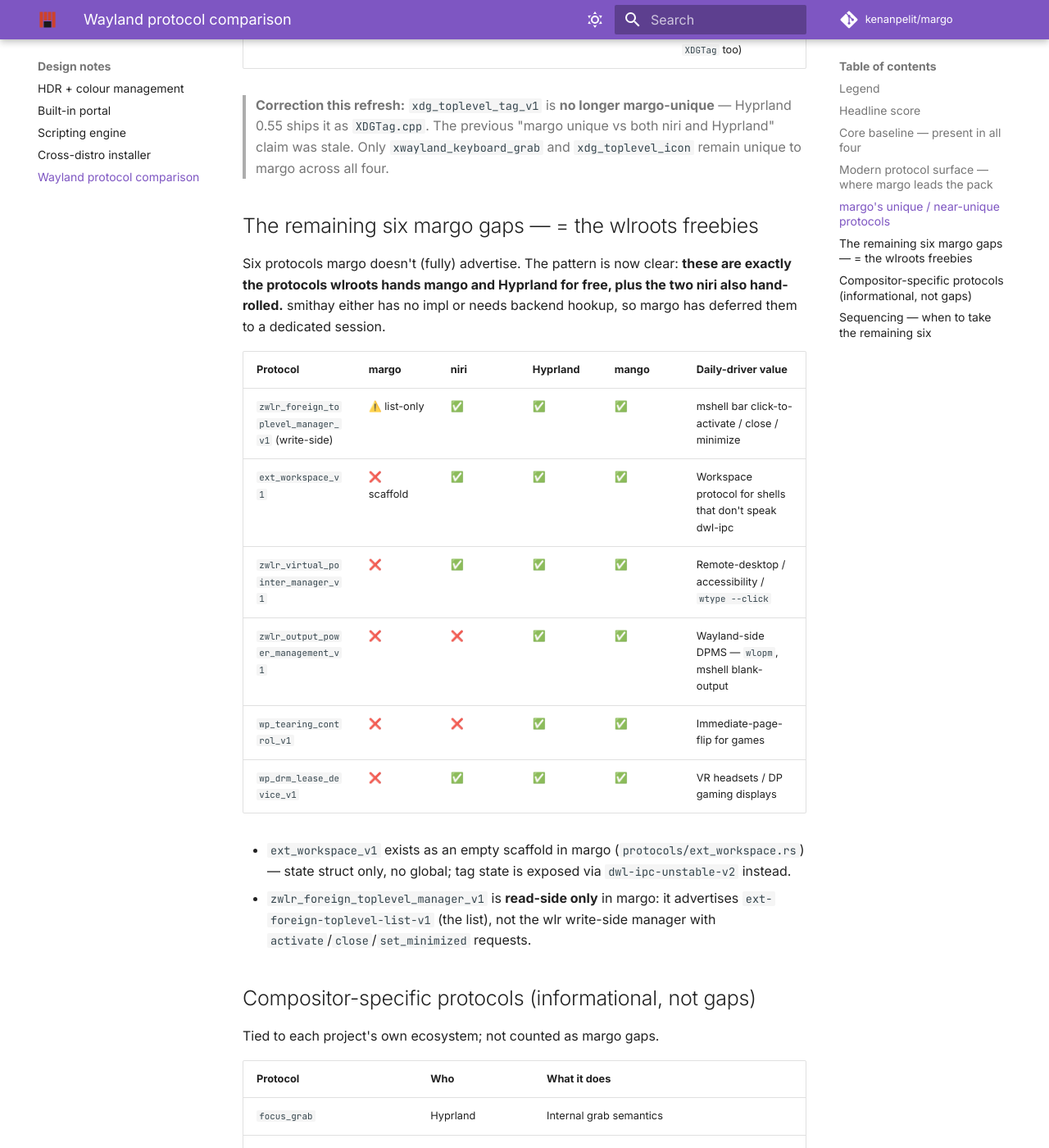
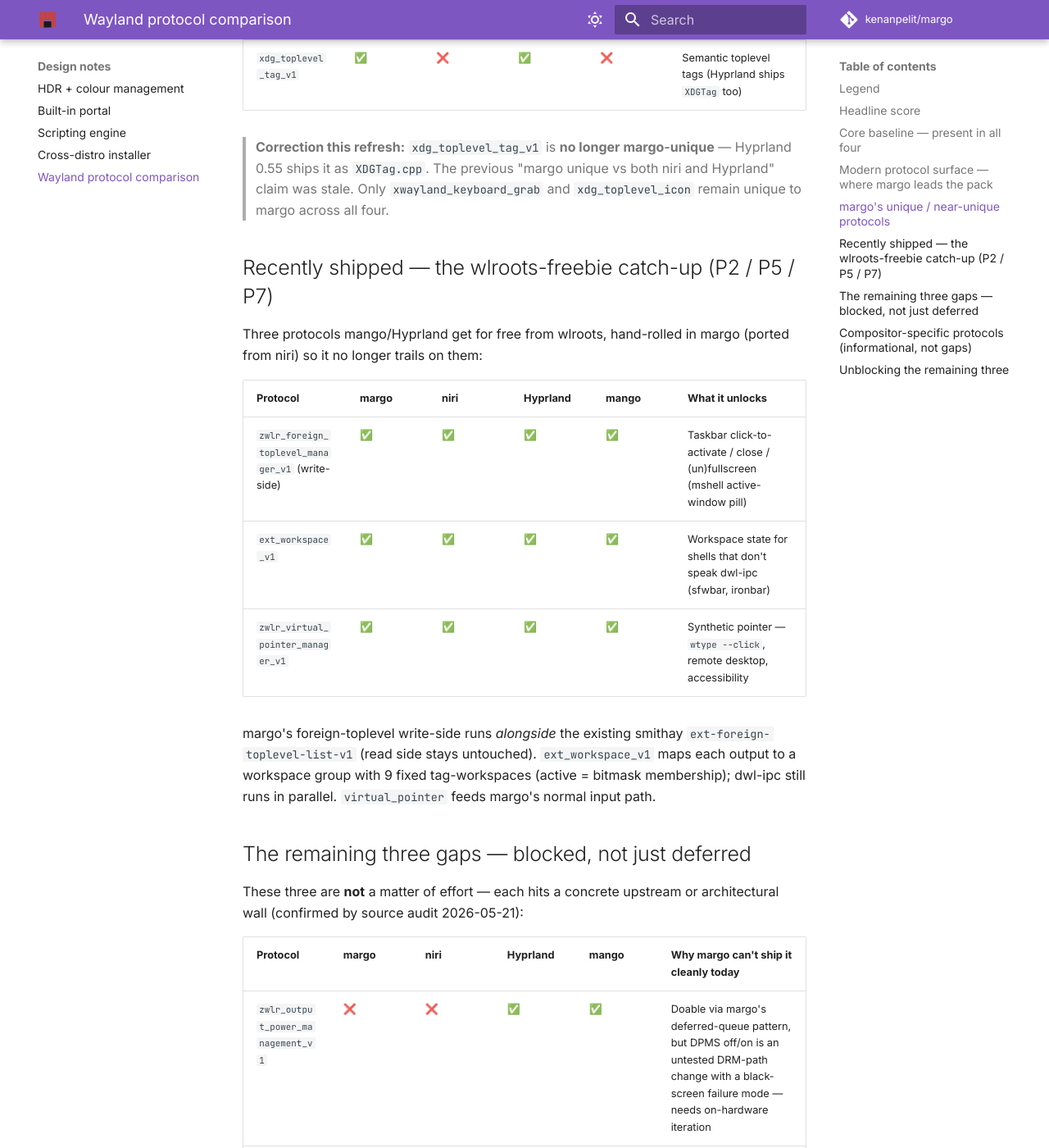
Before and after one commit to kenanpelit/margo, an MkDocs documentation site: the page built from docs/protocol-comparison.md, in a window 1280 px wide and 1400 px high, scrolled down 3618 px. Shown: the whole window at 82% size. Built offline with MkDocs 1.6.1 and Material for MkDocs 9.7.7, drawn with Linux system fonts in a browser that asks for light colours; comment, search, counter and statistics services are not loaded; some of the changed text lies outside the part shown.

Commit message:
docs: protocol parity — P2/P5/P7 shipped, P11/P12/P13 blocked
Update protocol-comparison.md + road_map.md §15.10 to reflect the
2026-05-21 work:

- margo now advertises ~57 globals (was ~54), past mango (~53): P2
  (foreign-toplevel write-side), P5 (ext_workspace), P7 (virtual_pointer)
  shipped as niri ports.
- The remaining three are documented as blocked, not just deferred:
  - P13 wp_tearing_control: upstream-blocked — smithay's DrmCompositor
    has no tearing/async page-flip (FrameFlags has no tearing variant)
    and the bindings aren't in the pinned wayland-protocols.
  - P11 wp_drm_lease_device: architecture-blocked — lease_request needs
    synchronous DrmDevice access, but MargoState deliberately can't reach
    the udev BackendData (state.rs:250).
  - P12 zwlr_output_power_management: feasible via the deferred-queue
    pattern, but the DPMS apply is an untested DRM path with a
    black-screen failure mode; deferred to on-hardware iteration.

Co-Authored-By: Claude Opus 4.7 <noreply@anthropic.com>

```diff
--- a/docs/protocol-comparison.md
+++ b/docs/protocol-comparison.md
@@ -32,21 +32,21 @@ numbers are comparable.
 | Compositor | Protocols (approx.) | Stack | Note |
 |---|---|---|---|
 | **Hyprland** `0.55.0` | **~67** | C++ (hand-rolled) | Widest surface — 61 protocol modules + 6 core, plus Hyprland-only extensions |
-| **margo** | **~54** | Rust / smithay | Modern surface; **passed niri**, **drew level with mango** on a different protocol mix |
-| **mango** `0.13.1` | **~53** | C / wlroots | Broad-but-legacy: wlroots hands it everything, including protocols margo still lacks |
+| **margo** | **~57** | Rust / smithay | Modern surface; **passed niri and mango**; pursuing Hyprland |
+| **mango** `0.13.1` | **~53** | C / wlroots | Broad-but-legacy: wlroots hands it everything for free |
 | **niri** `26.4.0` | **~41** | Rust / smithay | Tightest surface; deliberately minimal |
 
-The headline story shifted this refresh: **margo (~54) has effectively
-drawn level with its own C ancestor mango (~53) in raw count — but with
-a deliberately different mix.** margo carries the *modern* protocol
-surface (HDR colour-management, content-type, fifo/commit-timing,
-security-context, pointer-warp, xdg-dialog, system-bell, toplevel-icon,
-toplevel-tag, xwayland-keyboard-grab) that mango's wlroots base does not
-expose, while mango still wins the *legacy wlroots freebies* (tearing,
-drm-lease, virtual-pointer, output-power, ext-workspace,
-foreign-toplevel write-side, export-dmabuf) that margo has not wired up
-yet. The remaining six margo gaps are, almost exactly, that
-wlroots-freebie set.
+The headline story shifted this refresh: **margo (~57) has overtaken its
+own C ancestor mango (~53)** after hand-rolling three protocols mango got
+from wlroots — `zwlr_foreign_toplevel_manager_v1` (write-side, P2),
+`ext_workspace_v1` (P5) and `zwlr_virtual_pointer_manager_v1` (P7). margo
+already led on the *modern* surface (HDR colour-management, content-type,
+fifo/commit-timing, security-context, pointer-warp, xdg-dialog,
+system-bell, toplevel-icon, toplevel-tag, xwayland-keyboard-grab) that
+mango's wlroots base doesn't expose; closing the workspace / toplevel /
+virtual-pointer gap puts it ahead outright. The three protocols still
+unadvertised (`output_power`, `tearing_control`, `drm_lease`) are
+blocked, not just deferred — see "remaining three gaps" below.
 
 ## Core baseline — present in all four
 
@@ -111,29 +111,36 @@ niri and mango each miss large chunks.
 > `xwayland_keyboard_grab` and `xdg_toplevel_icon` remain unique to
 > margo across all four.
 
-## The remaining six margo gaps — = the wlroots freebies
+## Recently shipped — the wlroots-freebie catch-up (P2 / P5 / P7)
 
-Six protocols margo doesn't (fully) advertise. The pattern is now
-clear: **these are exactly the protocols wlroots hands mango and
-Hyprland for free, plus the two niri also hand-rolled.** smithay either
-has no impl or needs backend hookup, so margo has deferred them to a
-dedicated session.
+Three protocols mango/Hyprland get for free from wlroots, hand-rolled in
+margo (ported from niri) so it no longer trails on them:
 
-| Protocol | margo | niri | Hyprland | mango | Daily-driver value |
+| Protocol | margo | niri | Hyprland | mango | What it unlocks |
 |---|---|---|---|---|---|
-| `zwlr_foreign_toplevel_manager_v1` (write-side) | ⚠️ list-only | ✅ | ✅ | ✅ | mshell bar click-to-activate / close / minimize |
-| `ext_workspace_v1` | ❌ scaffold | ✅ | ✅ | ✅ | Workspace protocol for shells that don't speak dwl-ipc |
-| `zwlr_virtual_pointer_manager_v1` | ❌ | ✅ | ✅ | ✅ | Remote-desktop / accessibility / `wtype --click` |
-| `zwlr_output_power_management_v1` | ❌ | ❌ | ✅ | ✅ | Wayland-side DPMS — `wlopm`, mshell blank-output |
-| `wp_tearing_control_v1` | ❌ | ❌ | ✅ | ✅ | Immediate-page-flip for games |
-| `wp_drm_lease_device_v1` | ❌ | ✅ | ✅ | ✅ | VR headsets / DP gaming displays |
+| `zwlr_foreign_toplevel_manager_v1` (write-side) | ✅ | ✅ | ✅ | ✅ | Taskbar click-to-activate / close / (un)fullscreen (mshell active-window pill) |
+| `ext_workspace_v1` | ✅ | ✅ | ✅ | ✅ | Workspace state for shells that don't speak dwl-ipc (sfwbar, ironbar) |
+| `zwlr_virtual_pointer_manager_v1` | ✅ | ✅ | ✅ | ✅ | Synthetic pointer — `wtype --click`, remote desktop, accessibility |
 
-- `ext_workspace_v1` exists as an empty scaffold in margo
-  (`protocols/ext_workspace.rs`) — state struct only, no global; tag
-  state is exposed via `dwl-ipc-unstable-v2` instead.
-- `zwlr_foreign_toplevel_manager_v1` is **read-side only** in margo: it
-  advertises `ext-foreign-toplevel-list-v1` (the list), not the wlr
-  write-side manager with `activate`/`close`/`set_minimized` requests.
+margo's foreign-toplevel write-side runs *alongside* the existing
+smithay `ext-foreign-toplevel-list-v1` (read side stays untouched).
+`ext_workspace_v1` maps each output to a workspace group with 9 fixed
+tag-workspaces (active = bitmask membership); dwl-ipc still runs in
+parallel. `virtual_pointer` feeds margo's normal input path.
+
+## The remaining three gaps — blocked, not just deferred
+
+These three are **not** a matter of effort — each hits a concrete
+upstream or architectural wall (confirmed by source audit 2026-05-21):
+
+| Protocol | margo | niri | Hyprland | mango | Why margo can't ship it cleanly today |
+|---|---|---|---|---|---|
+| `zwlr_output_power_management_v1` | ❌ | ❌ | ✅ | ✅ | Doable via margo's deferred-queue pattern, but DPMS off/on is an untested DRM-path change with a black-screen failure mode — needs on-hardware iteration |
+| `wp_tearing_control_v1` | ❌ | ❌ | ✅ | ✅ | **Upstream-blocked**: smithay's `DrmCompositor` exposes no tearing / async page-flip (`FrameFlags` has no tearing variant) and the `wp_tearing_control` bindings aren't in the pinned wayland-protocols. Advertising it would be a no-op lie to clients |
+| `wp_drm_lease_device_v1` | ❌ | ✅ | ✅ | ✅ | **Architecture-blocked**: `lease_request` must synchronously build a `DrmLeaseBuilder` from the live `DrmDevice`, which lives in the udev `BackendData` that `MargoState` deliberately cannot reach (the deferred-queue pattern can't help — the return is synchronous) |
+
+Both niri and margo lack `output_power` + `tearing`; only `drm_lease`
+is something niri has that margo doesn't. None blocks daily-driver use.
 
 ## Compositor-specific protocols (informational, not gaps)
 
@@ -152,21 +159,20 @@ Tied to each project's own ecosystem; not counted as margo gaps.
 | `xdg_output_v1` (legacy) | Hyprland **and** mango | Pre-`wl_output v4` HiDPI workaround |
 | `zwlr_export_dmabuf_manager_v1` | mango only | Legacy wlroots screencast (superseded by image-copy-capture) |
 
-## Sequencing — when to take the remaining six
+## Unblocking the remaining three
 
-Back-loaded by design. Most-useful-first, given margo's trajectory:
+Each needs a prerequisite, not just a coding session:
 
-1. **`zwlr_foreign_toplevel_manager_v1`** (write-side) — gates mshell
-   bar click-to-activate. Highest UX leverage; niri's ~669-LOC impl is
-   the reference.
-2. **`ext_workspace_v1`** — lets non-dwl-ipc shells (sfwbar, ironbar)
-   show margo workspaces. Needs a tags ↔ workspaces semantics pass.
-3. **`zwlr_virtual_pointer_manager_v1`** — pairs with the already-
-   shipped virtual-keyboard; unlocks accessibility tooling.
-4. **`zwlr_output_power_management_v1`** — Wayland-side DPMS so mshell
-   can blank outputs without libdrm.
-5. **`wp_tearing_control_v1`** — game-oriented users only.
-6. **`wp_drm_lease_device_v1`** — VR / gaming displays; smithay does the
-   protocol, cost is udev-backend connector exposure.
+1. **`zwlr_output_power_management_v1`** — implementable now via margo's
+   deferred-queue pattern (`pending_output_mode_changes` is the model),
+   but the DPMS apply needs on-hardware iteration before it's safe to
+   ship — a wrong re-enable path black-screens the output.
+2. **`wp_tearing_control_v1`** — wait for smithay's `DrmCompositor` to
+   expose tearing / async page-flip (FrameFlags variant). Until then any
+   advertisement is a no-op. Track upstream smithay.
+3. **`wp_drm_lease_device_v1`** — needs `MargoState` to reach the udev
+   `DrmDevice` synchronously (a small backend-access change to the
+   deliberate State/BackendData split). Lowest value (VR / leased
+   connectors), so lowest priority.
 
-See `road_map.md` §15.10 for the work plan and rationale.
+See `road_map.md` §15.10 for the full work log and blocker analysis.
```
Also changed, not shown: road_map.md (+41 -39 lines).
